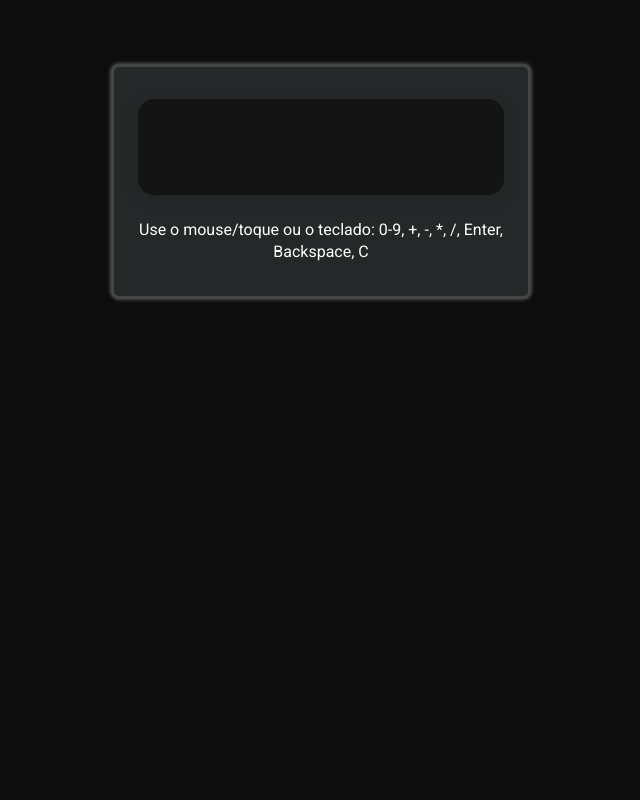
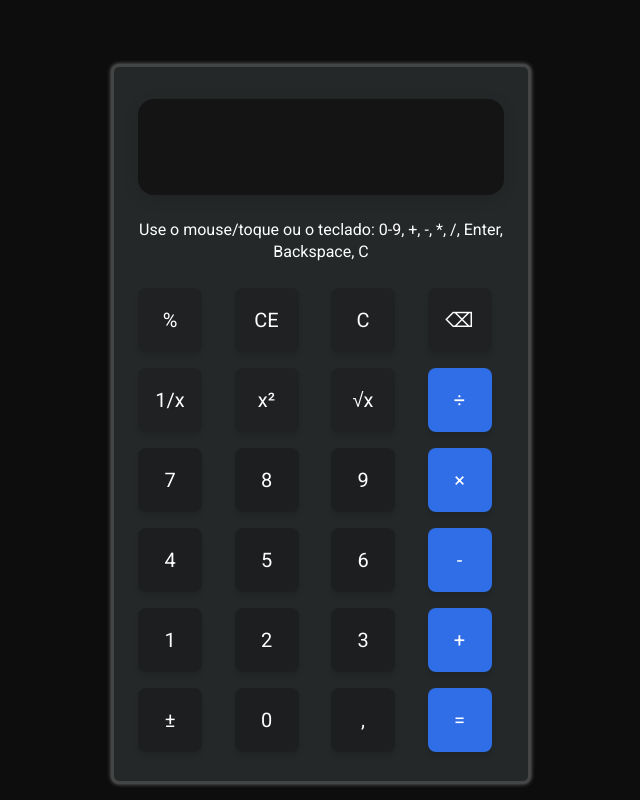
Before and after one commit to givanyo/angular-signals-calculator, an Angular app: page / in a window 1280 px wide. Shown: the whole page, without its empty margins (319-959 px from the left). Built offline with nearby package versions, Linux system fonts and the light colour scheme.

Commit message:
feat: geracao de teclas dinamica

```diff
--- a/src/app/calculator/calculator.css
+++ b/src/app/calculator/calculator.css
@@ -3,7 +3,9 @@
   flex-direction: column;
   gap: 24px;
   max-width: 26.25rem;
+  max-height: 45rem;
   height: max-content;
+
   background-color: hsl(180, 5%, 15%);
   padding-inline: 1.5rem;
   padding-block: 2rem;
@@ -12,10 +14,19 @@
   box-shadow: 0 0 4px 0 rgba(255, 255, 255, 0.4);
   border-radius: 0.5rem;
   border: 3px solid rgba(91, 90, 90, 0.6);
+
 }
-
+.keypad {
+  display: grid;
+  grid-template-columns: repeat(4, 1fr);
+  grid-template-rows: repeat(6, 1fr);
+  row-gap: 1rem;
+  column-gap: 1.25rem;
+  width: 100%;
+  height: 100%;
+}
 p {
-    font-size: 16px;
-    text-align: center;
-    line-height: 1.4;
+  font-size: 16px;
+  text-align: center;
+  line-height: 1.4;
 }
--- a/src/app/calculator/calculator.html
+++ b/src/app/calculator/calculator.html
@@ -1,4 +1,9 @@
 <div class="calculator">
-    <app-display />
-    <p>Use o mouse/toque ou o teclado: 0-9, +, -, *, /, Enter, Backspace, C</p>
+  <app-display />
+  <p>Use o mouse/toque ou o teclado: 0-9, +, -, *, /, Enter, Backspace, C</p>
+  <div class="keypad">
+    @for (keypadItem of keypadItemsMatrix().flat(); track keypadItem) {
+      <app-keypad-item [keyValue]="keypadItem" />
+    }
+  </div>
 </div>
--- a/src/app/calculator/calculator.ts
+++ b/src/app/calculator/calculator.ts
@@ -1,10 +1,15 @@
-import { Component } from '@angular/core';
+import { Component, computed, inject, signal } from '@angular/core';
 import { Display } from "./display/display";
+import { KeypadItemService } from './keypad-item/keypad-item.service';
+import { KeypadItem } from './keypad-item/keypad-item';
 
 @Component({
   selector: 'app-calculator',
-  imports: [Display],
+  imports: [Display, KeypadItem],
   templateUrl: './calculator.html',
   styleUrl: './calculator.css',
 })
-export class Calculator {}
+export class Calculator {
+  keypadItemService = inject(KeypadItemService);
+  keypadItemsMatrix = signal(this.keypadItemService.getKeypadItems());
+}
--- a/src/app/calculator/keypad-item/key-style.service.ts
+++ b/src/app/calculator/keypad-item/key-style.service.ts
@@ -4,18 +4,20 @@ import { Injectable, signal } from '@angular/core';
   providedIn: 'root',
 })
 export class KeyStyleService {
-  private operator = signal(["÷", "×", "-", "+", "="]);
-  private darkerBgColor = signal(["%", "CE", "C", "⌫", "1/x", "x²", "√x"]);
+  private operator = signal(['÷', '×', '-', '+', '=']);
+  private darkerBgColor = signal(['%', 'CE', 'C', '⌫', '1/x', 'x²', '√x']);
 
   getKeyStyle(keyValue: string) {
     if (this.operator().includes(keyValue)) {
-      return "operator";
+      console.log('operator');
+      return 'operator';
     }
 
-    if(this.darkerBgColor().includes(keyValue)) {
-      return "dark";
+    if (this.darkerBgColor().includes(keyValue)) {
+      console.log('darker')
+      return 'darker';
     }
-
-    return "number"
+    console.log('number')
+    return 'number';
   }
 }
--- a/src/app/calculator/keypad-item/keypad-item.css
+++ b/src/app/calculator/keypad-item/keypad-item.css
@@ -6,6 +6,9 @@
   height: 4rem;
   border-radius: 8px;
   box-shadow: 0 4px 4px 0 rgba(0, 0, 0, 0.1);
+  outline: none;
+  border: none;
+  font-size: 1.25rem;
 }
 
 .operator {
--- a/src/app/calculator/keypad-item/keypad-item.html
+++ b/src/app/calculator/keypad-item/keypad-item.html
@@ -1,3 +1,3 @@
-<div [class]="'keypad-item ' + (keyStyle)">
+<button [class]="'keypad-item ' + (keyStyle)">
   {{ keyValue() }}
-</div>
+</button>
--- /dev/null
+++ b/src/app/calculator/keypad-item/keypad-item.service.ts
@@ -0,0 +1,19 @@
+import { Injectable } from '@angular/core';
+
+@Injectable({
+  providedIn: 'root',
+})
+export class KeypadItemService {
+  private keypadItems = [
+    ['%', 'CE', 'C', '⌫'],
+    ['1/x', 'x²', '√x', '÷'],
+    ['7', '8', '9', '×'],
+    ['4', '5', '6', '-'],
+    ['1', '2', '3', '+'],
+    ['±', '0', ',', '='],
+  ];
+
+  getKeypadItems() {
+    return this.keypadItems;
+  }
+}
```
